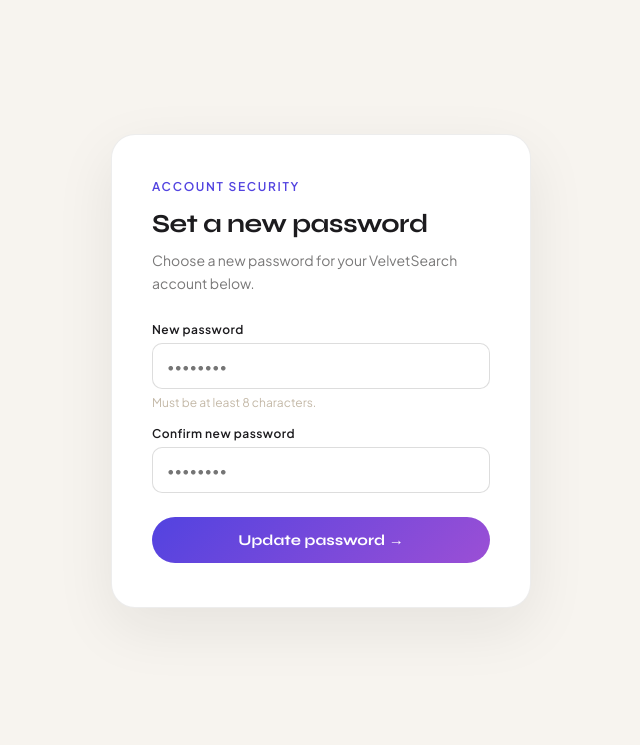
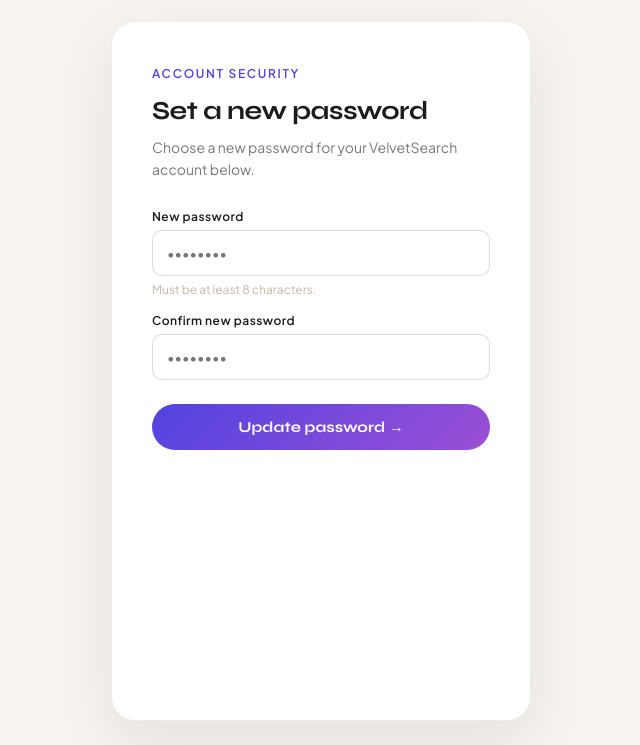
Before and after one commit to velvetsearch/velvetsearch-web, a plain HTML site: page reset-password.html in a window 1280 px wide. Shown: the part 55-800 px from the top of the page, without its empty margins (319-959 px from the left). Drawn offline with nearby package versions, Linux system fonts and the light colour scheme.

Commit message:
Update reset-password.html

```diff
--- a/reset-password.html
+++ b/reset-password.html
@@ -44,7 +44,7 @@
   /* CARD */
   .reset-wrap {
     flex: 1;
-    display: flex; align-items: center; justify-content: center;
+    display: flex; justify-content: center;
     padding: 24px;
   }
   .reset-card {
```
